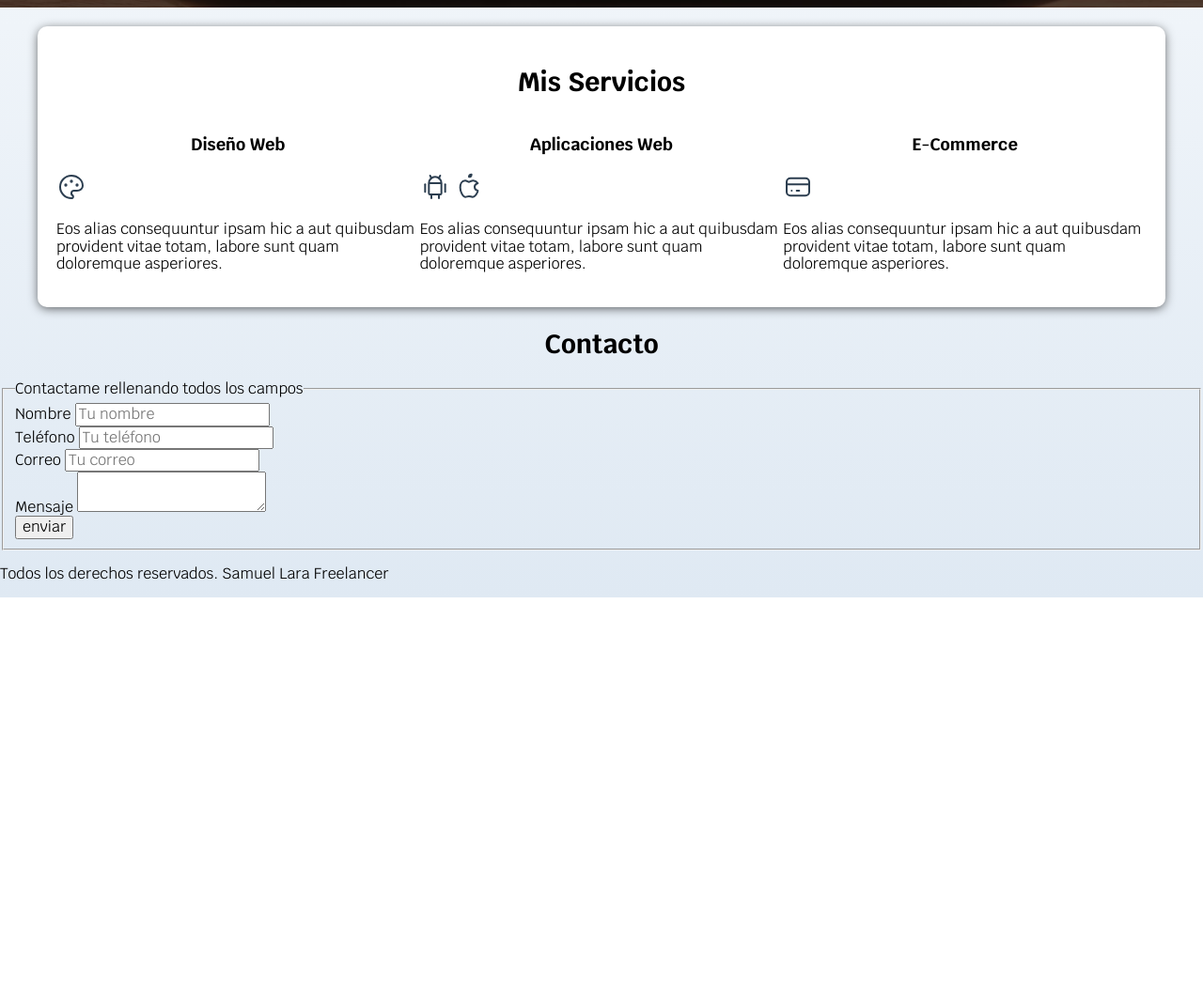
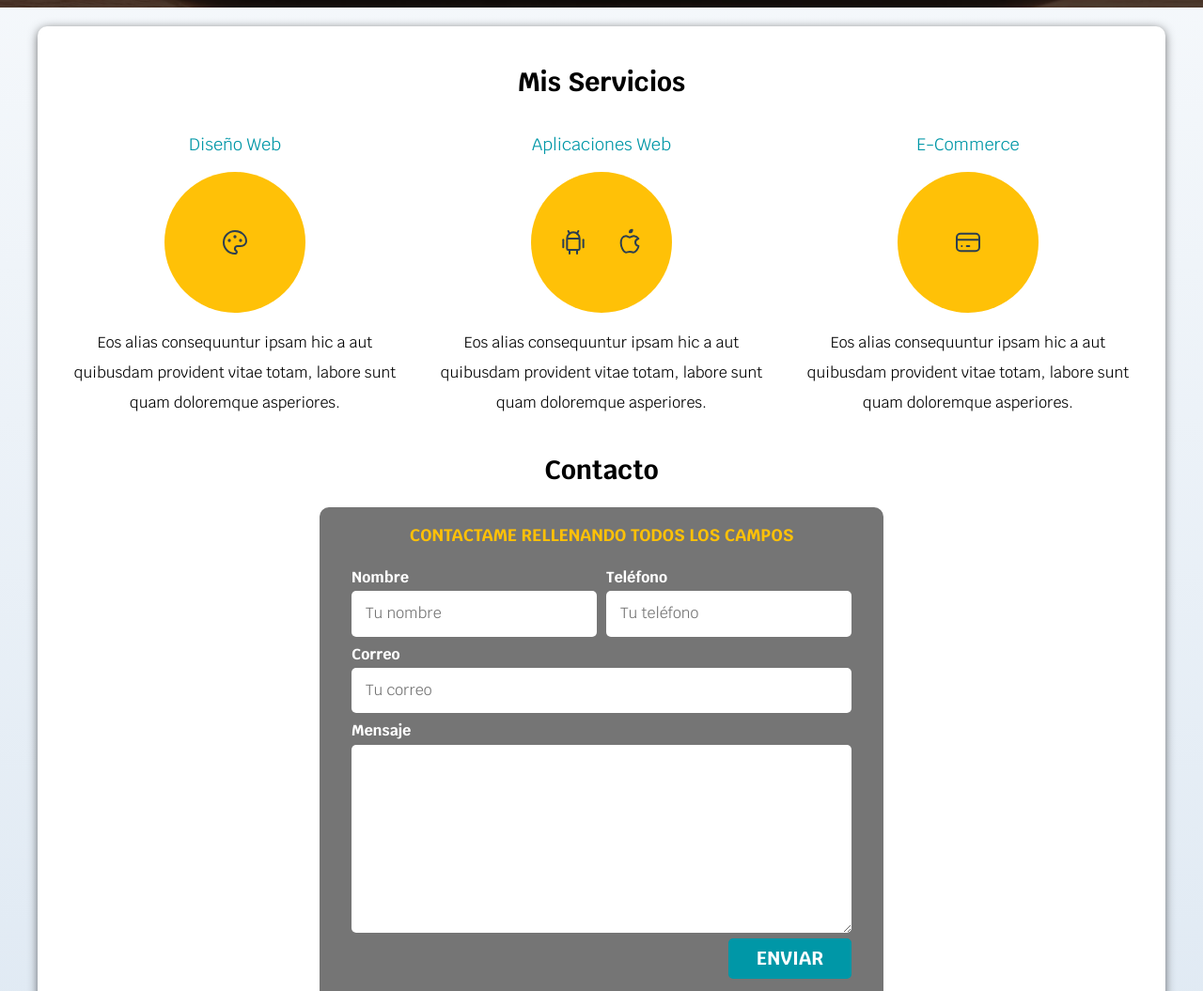
Before and after one commit to iamsamelea/udemy-web, a plain HTML site: page freelancer_inicio/index.html in a window 1280 px wide. Shown: the part 580-1635 px from the top of the page at 94% size. Before the commit the page ends 1216 px from the top, so only its background shows below. Drawn offline with Linux system fonts and the light colour scheme.

Commit message:
web freelancer acabada

```diff
--- a/freelancer_inicio/css/style.css
+++ b/freelancer_inicio/css/style.css
@@ -3,7 +3,7 @@
 
 
 
-/*--------------------------------------------------ESTILOS Y DISEÑO---------------------------*/
+/*-----------------------------------------------------------------------------------------------------------ESTILOS Y DISEÑO-----------------------------------------------------------------------------------------*/
 
 /*-------------------------------------------------GLOBALES------------------------------------*/
 :root { /*Esto se le llaman custom properties*//*Esto es una variable llamada root que no está enlazada con ninguna etiqueta en el archivo html, pero ahora la estamos utilizando para poder definir unos colores(se pueden utilizar cualquier tipo de valor) en nuestro css y declararlos mediante variables*/
@@ -18,7 +18,17 @@
 html { /*Con estas dos propiedades podemos "hackear" la página y así poder trabajar con rem mas facilmente en vez de pixeles (1rem = 10px) con esta formula*/
     font-size: 62.5%;
     box-sizing: border-box; /*Esta propiedad hace que se reinicien los tamaños que queremos, por ejemplo si queremos una imagen con 450px le podemos poner padding y no se sumará el padding aparte del tamaño, estrá todo comprimido en mismo tamaño que le hemos puesto a la imagen sin añadir pixeles adicionales por los laterales ni por arriba y abajo*/
+    scroll-snap-type: y mandatory;/*Esta propiedad sirve para hacer scroll y que se vaya posicionando en las distintas secciones de nuestra web(tipo Apple) la y sirve para decirle que el scroll será de arriba hacia abajo(si ponemos una x será de izquierda a derecha)*/
 }
+
+/**SCROLL SNAP**/
+.navegacion-principal,
+.servicios,
+.formulario {
+    scroll-snap-align: center; /*Agrega el scroll y lo centra en la pantalla para que puedas ver el contenido*/
+    scroll-snap-stop: always; /*Le dice que se pare siempre en la siguiente seccion donde se hace scroll*/
+}
+
 
 *, *:before, *:after { /*El selector (*) significa que se le aplique a todos los elementos que se encuentren en el html*/
     box-sizing: inherit;
@@ -28,6 +38,13 @@ body {
     font-size: 16px;
     font-family: 'Krub', sans-serif;/*Esta es la fuente que hemos importado de Google Fonts*/
     background-image: linear-gradient(to top, var(--grisclaro) 0%, var(--blanco) 100%); /*la variable linear gradient se utiliza para hacer degradados, el valor to top se indica que vaya de arriba abajo, y seguidamente van los colores con el porcentaje que ocupará cada uno*/
+}
+
+.sombra {
+    box-shadow: 0px 2px 11px -1px rgba(0,0,0,0.67);/*Este código es de sombra y está generado en la web de www.cssmatic.com*/
+    background-color: var(--blanco);
+    padding: 2rem;
+    border-radius: 1rem;
 }
 
 .boton {
@@ -42,6 +59,7 @@ body {
     border-radius: 0.5rem;
     width: 90%;
     text-align: center;
+    border: none; /*Se le ha aplicado esta propiedad para darle estilo al boton del formulario de Contacto*/
 }
 
 @media (min-width: 768px) {
@@ -50,12 +68,30 @@ body {
     }
 }
 
-.sombra {
-    box-shadow: 0px 2px 11px -1px rgba(0,0,0,0.67);/*Este código es de sombra y está generado en la web de www.cssmatic.com*/
-    background-color: var(--blanco);
-    padding: 2rem;
-    border-radius: 1rem;
+.boton:hover {
+    cursor: pointer;
 }
+
+
+/*----------------------------------------------UTILIDADES-----------------------------------------*/
+.w-sm-100 {
+    width: 100%;
+}
+
+@media (min-width: 768px) {
+    .w-sm-100 {
+        width: auto;
+    }
+}
+.flex {
+    display: flex;
+}
+
+.alinear-derecha {
+    justify-content: flex-end;
+}
+
+
 
 
 /*------------------------------------------------------TIPOGRAFÍA---------------------------------*/
@@ -158,5 +194,98 @@ h1,h2,h3 {
     .servicios {
         display: grid;/*esta variable utiliza los servicios de CSS grid*/
         grid-template-columns: 1fr 1fr 1fr; /* igual que escrbir 33.33% 33.33% 33.33%*//*la variable grid-template-columns permite que se divida el apartado en columnas(grid-template-rows permite que se divida en filas) el valor 1fr equivale a 1 fraccion del total, entonces 1fr equivale a 33.33% y por eso hay 3 1fr para que cada uno coja una fraccion y entre los 3 sumen el 100%*/
+        column-gap: 1rem;
     }
 }
+
+.servicio {
+    display: flex;
+    flex-direction: column;
+    align-items: center;
+}
+
+.servicio h3 {
+    color: var(--secundario);
+    font-weight: normal;/*Tambien se le puede poner 400 en el valor para darle el estilo (sin bold)*/
+}
+
+.servicio p{
+    line-height: 2; /*Esta propiedad sirve para darle un espaciado entre lineas al párrafo*/
+    text-align: center;
+}
+
+.servicio .iconos {
+    width: 15rem;
+    height: 15rem;
+    background-color: var(--primario);
+    display: flex;
+    border-radius: 50%;
+    align-items: center;
+    justify-content: space-evenly;
+
+}
+
+
+/*-------------------------------------FORMULARIO DE CONTACTO------------------------------------*/
+.formulario {
+    background-color: var(--gris);
+    width: min( 60rem, 100% );/*Este valor le dice al navegador que escoja la opcion más pequeña, o 60rem(600px) o el 100% de la pantalla, esto sirve para hacer media queries sin utilizar media queries*/
+    margin: 0 auto;
+    padding: 2rem;
+    border-radius: 1rem;
+}
+
+.formulario fieldset {
+    border: none;/*con esta propiedad y este valor le quitamos el borde que viene por defecto en el fieldset*/
+}
+
+.formulario legend { /*El legend es el titulo del formulario, en vez de utilizar una etiqueta "h" se utiliza la etiqueta legend*/
+    text-align: center;
+    font-size: 1.8rem;
+    text-transform: uppercase;
+    font-weight: 700;
+    margin-bottom: 2rem;
+    color: var(--primario);
+}
+
+@media (min-width: 768px) {
+    .contenedor-campos {
+        display: grid;
+        grid-template-columns: 1fr 1fr;
+        grid-template-rows: auto auto 20rem;
+        column-gap: 1rem;
+    }
+
+    .campo:nth-child(3),
+    .campo:nth-child(4) { /*Con el nth-child le dice que de las clases que se llaman campo selecciona la 3 en este caso, empieza desde la 1 hasta la que termina*//*Esto tambien se puede hacer poniendo una clase a la etiqueta en html como hemos hecho todo el rato*/
+        grid-column: 1 / 3; /*Esto va por columnas hay que mirarlo en forefox web developer para entenderlo bien*//*Aqui dice que vaya de la columna 1 a la columna 3*/
+    }
+}
+
+.campo {
+    margin-bottom: 1rem;
+}
+
+.campo label {
+    color: var(--blanco);
+    font-weight: bold;
+    margin-bottom: .5rem;
+    display: block;
+}
+
+.campo textarea {
+    height: 20rem;
+}
+
+.input-text {
+    width: 100%;
+    border: none;
+    padding: 1.5rem;
+    border-radius: .5rem;
+}
+
+
+/*--------------------------------------FOOTER----------------------------------------------------*/
+.footer {
+    text-align: center;
+}
--- a/freelancer_inicio/index.html
+++ b/freelancer_inicio/index.html
@@ -28,7 +28,7 @@
 
     <section class="hero">
         <div class="contenido-hero">
-            <h2>Diseño y Desarrollo Web Freelancer</h2> <!--En este caso se pone una etiqueta section, porque despues de la etiqueta header se suele poner una etiqueta main pero al no ir seguidamente el contenido principal, entonces se pone una etiqueta section-->
+            <h2>Diseño y Desarrollo Web Freelance</h2> <!--En este caso se pone una etiqueta section, porque despues de la etiqueta header se suele poner una etiqueta main pero al no ir seguidamente el contenido principal, entonces se pone una etiqueta section-->
 
             <div class="ubicacion">
                 <svg xmlns="http://www.w3.org/2000/svg" class="icon icon-tabler icon-tabler-map-pin" width="80" height="80" viewBox="0 0 24 24" stroke-width="1.5" stroke="#FFc107" fill="none" stroke-linecap="round" stroke-linejoin="round">
@@ -48,8 +48,9 @@
         <h2>Mis Servicios</h2><!--A esta etiqueta h2 no hace falta ponerle una etiqueta section porque se agrupa en el main, ya que es el contenido principal-->
 
         <div class="servicios">
-            <section><!--Aquí va la etiqueta section porque siempre que se use una etiqueta <h> se debe de poner un section-->
+            <section class="servicio"><!--Aquí va la etiqueta section porque siempre que se use una etiqueta <h> se debe de poner un section-->
                 <h3>Diseño Web</h3>
+                <div class="iconos">
                     <svg xmlns="http://www.w3.org/2000/svg" class="icon icon-tabler icon-tabler-palette" width="32" height="32" viewBox="0 0 24 24" stroke-width="1.5" stroke="#2c3e50" fill="none" stroke-linecap="round" stroke-linejoin="round">
                         <path stroke="none" d="M0 0h24v24H0z" fill="none"/>
                         <path d="M12 21a9 9 0 1 1 0 -18a9 8 0 0 1 9 8a4.5 4 0 0 1 -4.5 4h-2.5a2 2 0 0 0 -1 3.75a1.3 1.3 0 0 1 -1 2.25" />
@@ -57,11 +58,14 @@
                         <circle cx="12" cy="7.5" r=".5" fill="currentColor" />
                         <circle cx="16.5" cy="10.5" r=".5" fill="currentColor" />
                     </svg>
+                </div><!--.iconos-->
+
                 <p>Eos alias consequuntur ipsam hic a aut quibusdam provident vitae totam, labore sunt quam doloremque asperiores.</p>
             </section>
 
-            <section>
+            <section class="servicio">
                 <h3>Aplicaciones Web</h3>
+                <div class="iconos">
                     <svg xmlns="http://www.w3.org/2000/svg" class="icon icon-tabler icon-tabler-brand-android" width="32" height="32" viewBox="0 0 24 24" stroke-width="1.5" stroke="#2c3e50" fill="none" stroke-linecap="round" stroke-linejoin="round">
                         <path stroke="none" d="M0 0h24v24H0z" fill="none"/>
                         <line x1="4" y1="10" x2="4" y2="16" />
@@ -73,16 +77,22 @@
                         <line x1="15" y1="18" x2="15" y2="21" />
                     </svg><!--Las etiquetas svg se posicionan unas al lado de las otras-->
 
+
+
                         <svg xmlns="http://www.w3.org/2000/svg" class="icon icon-tabler icon-tabler-brand-apple" width="32" height="32" viewBox="0 0 24 24" stroke-width="1.5" stroke="#2c3e50" fill="none" stroke-linecap="round" stroke-linejoin="round">
                             <path stroke="none" d="M0 0h24v24H0z" fill="none"/>
                             <path d="M9 7c-3 0 -4 3 -4 5.5c0 3 2 7.5 4 7.5c1.088 -.046 1.679 -.5 3 -.5c1.312 0 1.5 .5 3 .5s4 -3 4 -5c-.028 -.01 -2.472 -.403 -2.5 -3c-.019 -2.17 2.416 -2.954 2.5 -3c-1.023 -1.492 -2.951 -1.963 -3.5 -2c-1.433 -.111 -2.83 1 -3.5 1c-.68 0 -1.9 -1 -3 -1z" />
                             <path d="M12 4a2 2 0 0 0 2 -2a2 2 0 0 0 -2 2" />
                         </svg>
+                </div><!--.iconos-->
+
                     <p>Eos alias consequuntur ipsam hic a aut quibusdam provident vitae totam, labore sunt quam doloremque asperiores.</p>
             </section>
 
-            <section>
+
+            <section class="servicio">
                 <h3>E-Commerce</h3>
+                <div class="iconos">
                     <svg xmlns="http://www.w3.org/2000/svg" class="icon icon-tabler icon-tabler-credit-card" width="32" height="32" viewBox="0 0 24 24" stroke-width="1.5" stroke="#2c3e50" fill="none" stroke-linecap="round" stroke-linejoin="round">
                         <path stroke="none" d="M0 0h24v24H0z" fill="none"/>
                         <rect x="3" y="5" width="18" height="14" rx="3" />
@@ -90,48 +100,52 @@
                         <line x1="7" y1="15" x2="7.01" y2="15" />
                         <line x1="11" y1="15" x2="13" y2="15" />
                     </svg>
+                </div><!--.iconos-->
+
                 <p>Eos alias consequuntur ipsam hic a aut quibusdam provident vitae totam, labore sunt quam doloremque asperiores.</p>
             </section>
         </div><!--.servicios-->
 
-    </main>
-
         <section>
             <h2>Contacto</h2>
 
-        <form><!--la etiqueta form se utiliza para hacer formularios-->
+            <form class="formulario"><!--la etiqueta form se utiliza para hacer formularios-->
                 <fieldset><!--La etiqueta FIELDSET sirve para agrupar los elementos. Se utiliza con su respectiva etiqueta de cierre y lo que hace es crear un recuadro que rodea a los elementos de formulario colocados dentro de ella.-->
                     <legend>Contactame rellenando todos los campos</legend><!--LEGEND sirve para nombrar o etiquetar un grupo creado con FIELDSET. Añade simplemente una nota aclaratoria sobre qué tipo de información se está agrupando en el recuadro, y también tiene la funcion de hacer como si fuera un h2 dentro del formulario.-->
 
-                <div><!--se utiliza la etiqueta div para separar cada componente en bloques distintos, utilizamos div porque no podemos utilizar otra etiqueta de separación en este punto-->
+                    <div class="contenedor-campos">
+                        <div class="campo"><!--se utiliza la etiqueta div para separar cada componente en bloques distintos, utilizamos div porque no podemos utilizar otra etiqueta de separación en este punto-->
                             <label>Nombre</label><!--Con la etiqueta label indicamos de que tipo es el input del formulario, en este caso nombre-->
-                    <input type="text" placeholder="Tu nombre"><!--con la etiqueta input hacemos el recuadro donde el cliente podrá rellenar con sus datos, el atributo type indica que tipo de valor le pondremos (text, email, etc...), el valor text indica que ponemos texto, y el atributo placeholder dará una guia al cliente de que debe de escribir en el recuadro en este caso el valor es tu nombre, depende del tipo de valor que utilicemos en el movil nos facilitará a rellenar los campos (si ponemos una de email en el teclado nos lo facilitará con un @, y así depende del valor de cada etiqueta que utilizemos en el formulario)-->
+                            <input class="input-text" type="text" placeholder="Tu nombre"><!--con la etiqueta input hacemos el recuadro donde el cliente podrá rellenar con sus datos, el atributo type indica que tipo de valor le pondremos (text, email, etc...), el valor text indica que ponemos texto, y el atributo placeholder dará una guia al cliente de que debe de escribir en el recuadro en este caso el valor es tu nombre, depende del tipo de valor que utilicemos en el movil nos facilitará a rellenar los campos (si ponemos una de email en el teclado nos lo facilitará con un @, y así depende del valor de cada etiqueta que utilizemos en el formulario)-->
                         </div>
 
-                <div>
+                        <div class="campo">
                             <label>Teléfono</label>
-                    <input type="tel" placeholder="Tu teléfono">
+                            <input class="input-text" type="tel" placeholder="Tu teléfono">
                         </div>
 
-                <div>
+                        <div class="campo">
                             <label>Correo</label>
-                    <input type="email" placeholder="Tu correo">
+                            <input class="input-text" type="email" placeholder="Tu correo">
                         </div>
 
-                <div>
+                        <div class="campo">
                             <label>Mensaje</label>
-                    <textarea></textarea><!--Text area sirve para rellenar de texto, no necesita la etiqueta input para utilizarse-->
+                            <textarea class="input-text"></textarea><!--Text area sirve para rellenar de texto, no necesita la etiqueta input para utilizarse-->
                         </div>
+                    </div><!-- .contenedor-campos -->
 
-                <div>
-                    <input type="submit" value="enviar"><!--Con el atributo type  y el valor submit (enviar) y el atributo value con el valor enviar se puedde hacer un botón-->
+                    <div class="alinear-derecha flex">
+                        <input class="boton enviar w-sm-100" type="submit" value="enviar"><!--Con el atributo type  y el valor submit (enviar) y el atributo value con el valor enviar se puedde hacer un botón-->
                     </div>
 
                 </fieldset>
             </form>
         </section>
 
-    <footer>
+    </main>
+
+    <footer class="footer">
         <p>Todos los derechos reservados. Samuel Lara Freelancer</p>
     </footer>
 
```
Lines whose indentation alone changed are shown as unchanged.
